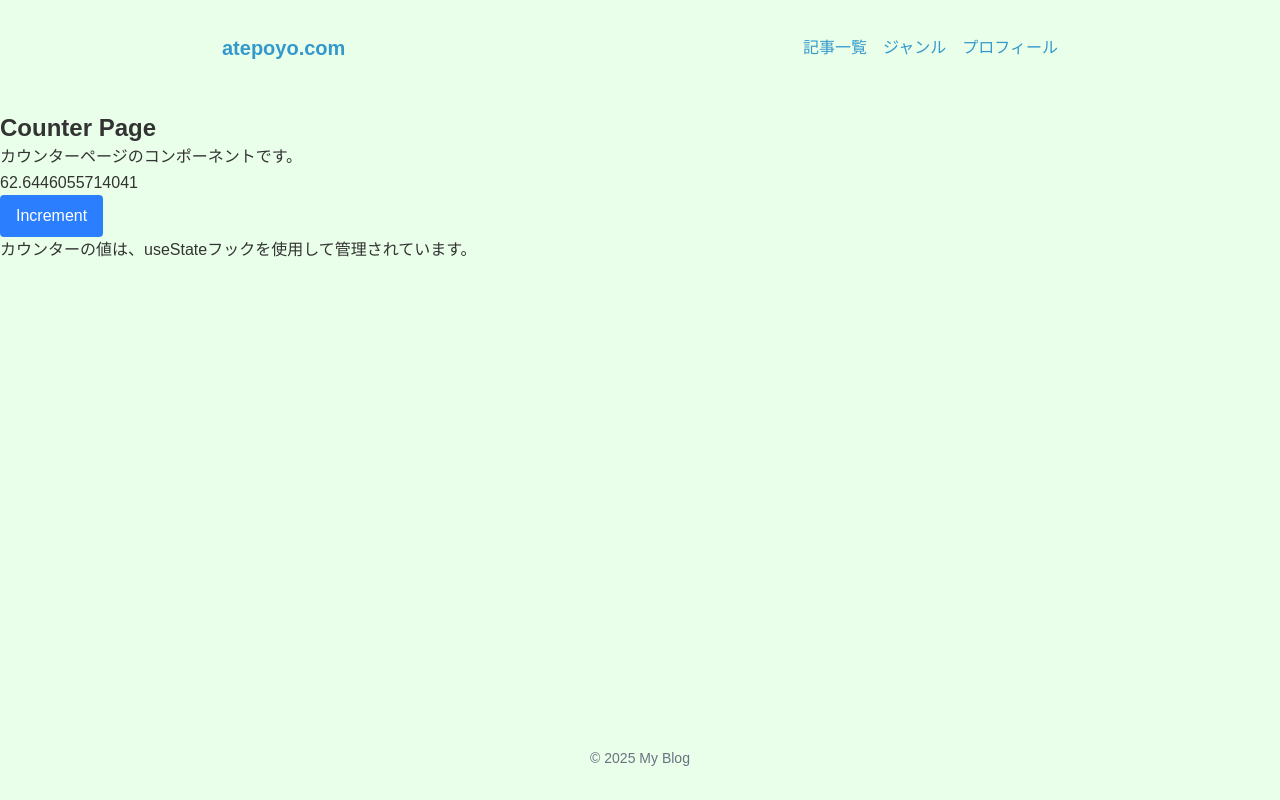
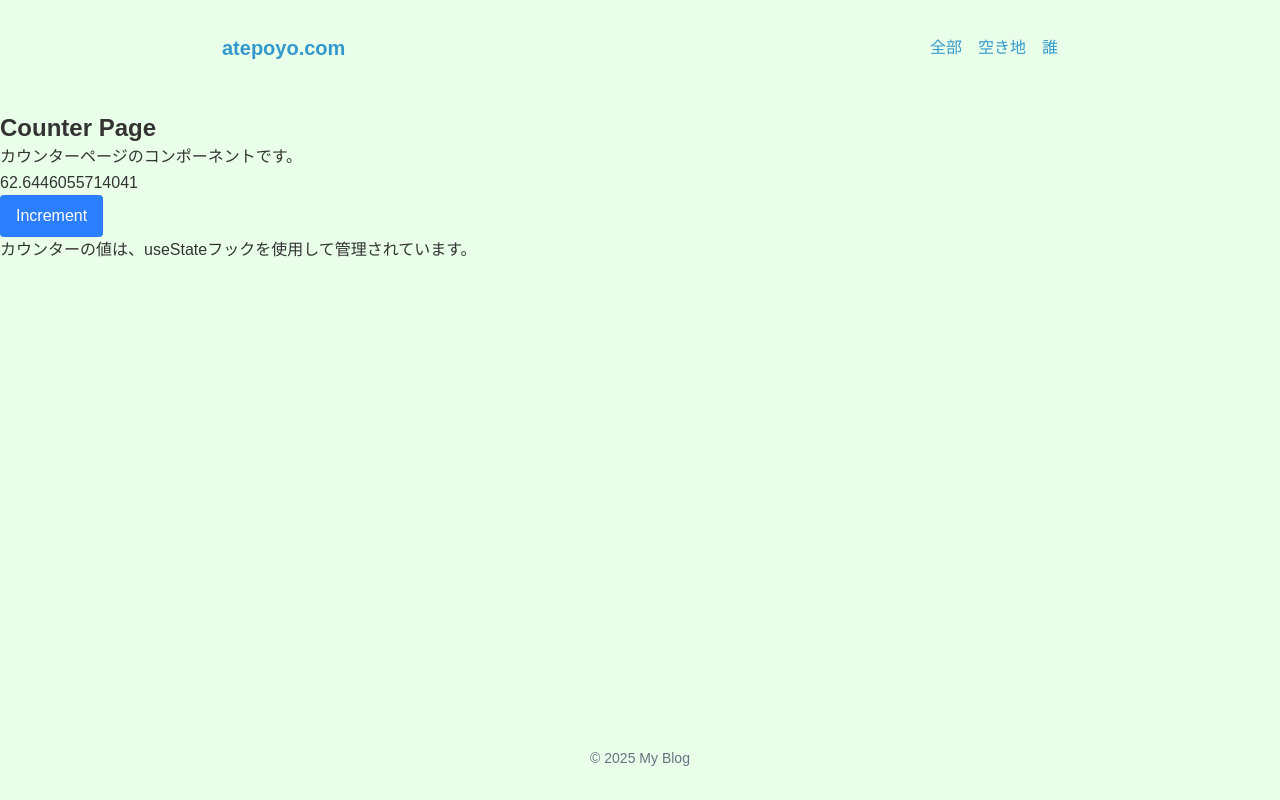
Before and after one commit to atepoyo/atepoyo.com, a Next.js app: page /counter in a window 1280 px wide. Built offline with nearby package versions, Linux system fonts and the light colour scheme.

Commit message:
change header word

```diff
--- a/components/header.tsx
+++ b/components/header.tsx
@@ -16,13 +16,13 @@ export default function Header() {
           </div>
           <ul className="flex space-x-4">
             <li>
-              <Link href="/">記事一覧</Link>
+              <Link href="/">全部</Link>
             </li>
             <li>
-              <Link href="/genres">ジャンル</Link>
+              <Link href="/genres">空き地</Link>
             </li>
             <li>
-              <Link href="/profile">プロフィール</Link>
+              <Link href="/profile">誰</Link>
             </li>
           </ul>
         </nav>
```
